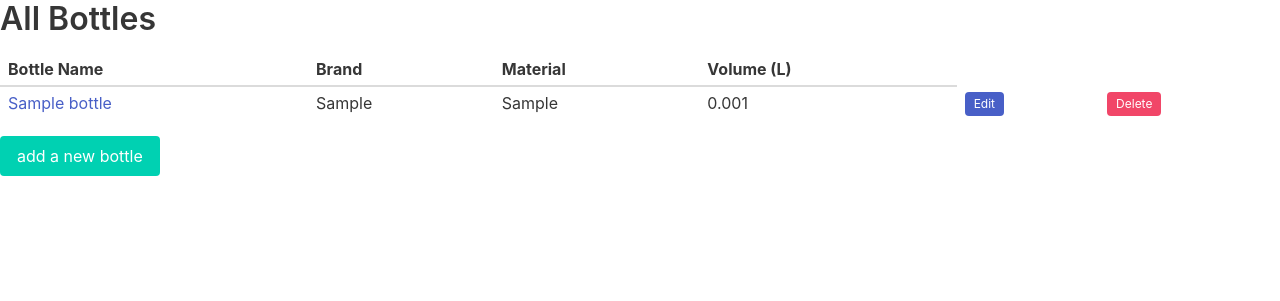
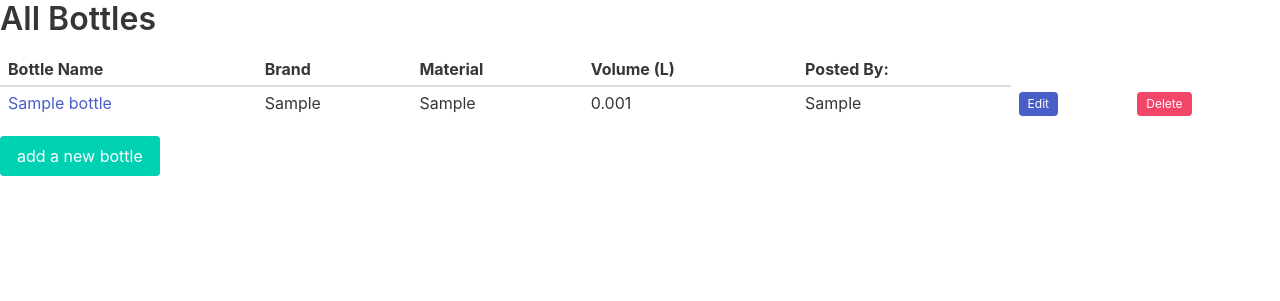
Before and after one commit to seraficaj/QuenchMarks, a Flask app: page /bottles/ in a window 1280 px wide. Shown: the part 55-356 px from the top of the page. Run offline with Flask 2, Linux system fonts and the light colour scheme; tables that the repository leaves empty hold one stand-in row (values such as "Sample post").

Commit message:
posted_by now saves in username

```diff
--- a/QuenchMarks/bottles/views.py
+++ b/QuenchMarks/bottles/views.py
@@ -32,7 +32,6 @@ def bottle_detail(id):
 @login_required
 def create_bottle():
     form = BottlePostForm()
-
     if form.validate_on_submit():
         print(form)
         new_bottle = Bottle(
@@ -40,6 +39,7 @@ def create_bottle():
             brand=form.brand.data,
             material=form.material.data,
             volume=form.volume.data,
+            posted_by=current_user.username,
         )
         db.session.add(new_bottle)
         db.session.commit()
--- a/QuenchMarks/models.py
+++ b/QuenchMarks/models.py
@@ -44,10 +44,10 @@ class Bottle(db.Model):
     brand = db.Column(db.String(64), nullable=False)
     material = db.Column(db.String(64), nullable=False)
     volume = db.Column(db.Integer)
+    posted_by = db.Column(db.String(64), nullable=True)
     reviews = db.relationship(
         "Review", cascade="all,delete", backref="bottle", lazy=True
     )
-    posted_by = db.Column(db.String(64))
 
 
 class Review(db.Model):
--- a/QuenchMarks/templates/bottles/bottle_index.html
+++ b/QuenchMarks/templates/bottles/bottle_index.html
@@ -8,6 +8,7 @@
                 <th>Brand</th>
                 <th>Material</th>
                 <th>Volume (L)</th>
+                <th>Posted By:</th>
             </tr>
         </thead>
         <tbody>
@@ -17,9 +18,14 @@
                 <td>{{bottle.brand}}</td>
                 <td>{{bottle.material}}</td>
                 <td>{{bottle.volume / 1000}}</td>
+                {% if current_user.username == bottle.posted_by %}
+                <td></td>
+                {% else %}
+                <td>{{bottle.posted_by}}</td>
+                {% endif %}
                 <td><a href="{{url_for('bottles.update_bottle', id=bottle.id)}}"><span class="tag is-link">Edit</span></a></td>
                 <td><a href="{{url_for('bottles.delete_bottle', id=bottle.id)}}"><span class="tag is-danger">Delete</span><a></td>
-                </tr>
+            </tr>
                 {% endfor %}
             </tbody>
         </table>
```
